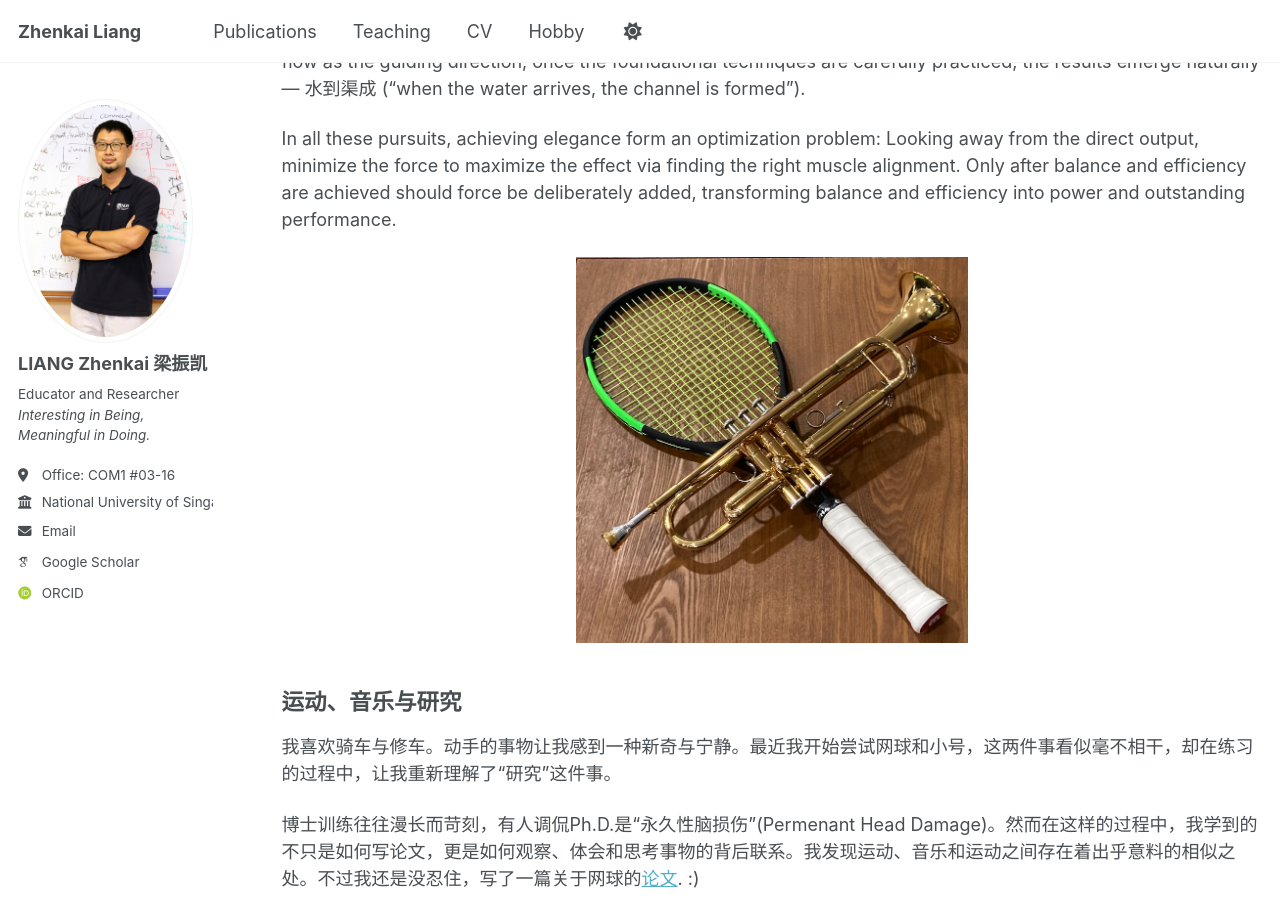
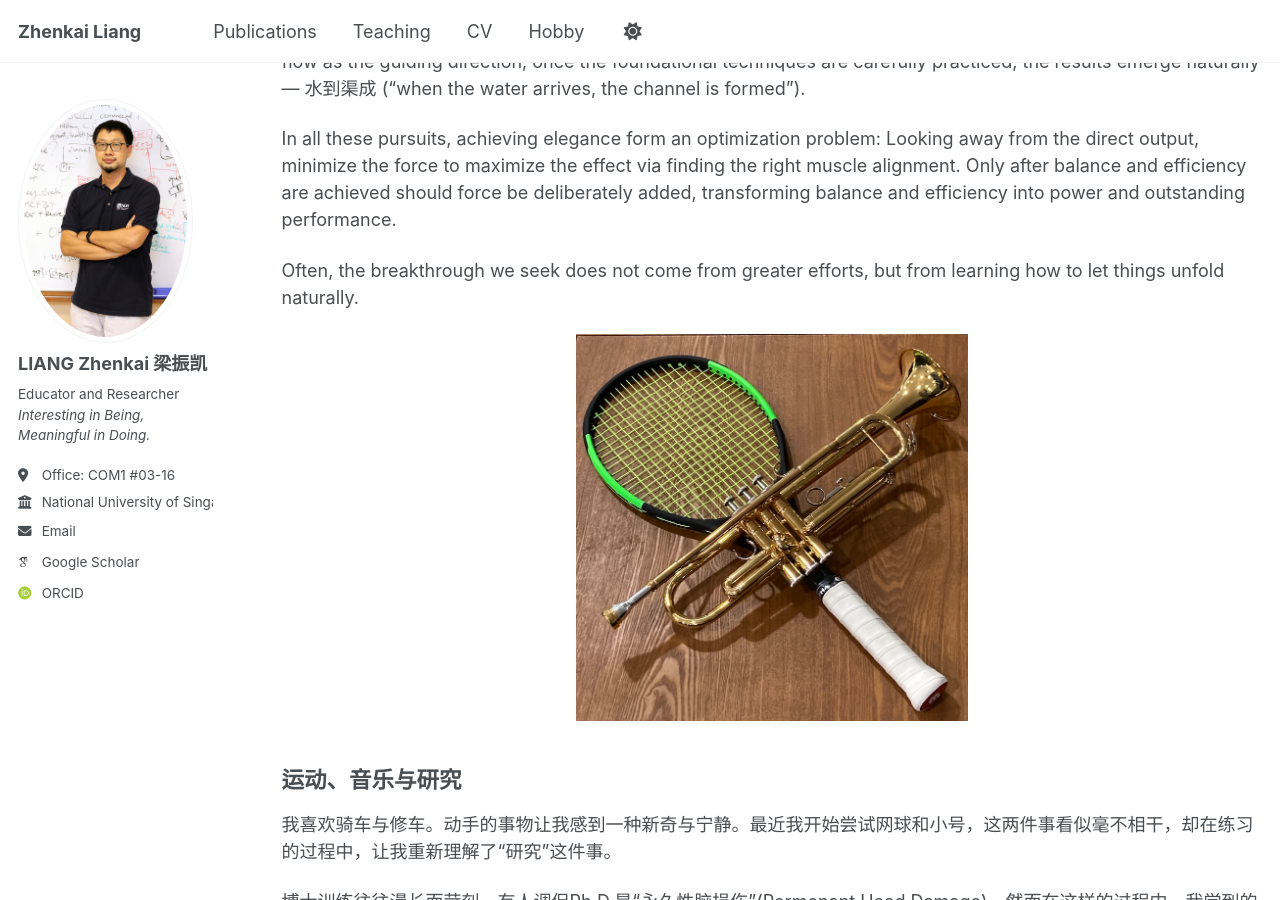
Before and after one commit to zhenkai-liang/zhenkai-liang.github.io, a Jekyll site: the page built from _pages/hobby.md, in a window 1280 px wide and 900 px high, scrolled down 486 px. Built offline with Jekyll 4.4.1, drawn with Linux system fonts in a browser that asks for light colours; some web fonts are replaced; a script that is not in the unit is left out.

Commit message:
Update hobby.md

```diff
--- a/_pages/hobby.md
+++ b/_pages/hobby.md
@@ -28,6 +28,8 @@ minimize the force to maximize the effect via finding the right muscle alignment
 balance and efficiency are achieved should force be deliberately added,
 transforming balance and efficiency into power and outstanding performance.
 
+Often, the breakthrough we seek does not come from greater efforts, but from learning how to let things unfold naturally.
+
 <div style="text-align: center;"><img src="https://www.comp.nus.edu.sg/~liangzk/images/hobbies.jpg" width="40%"></div>
 
 运动、音乐与研究
```
